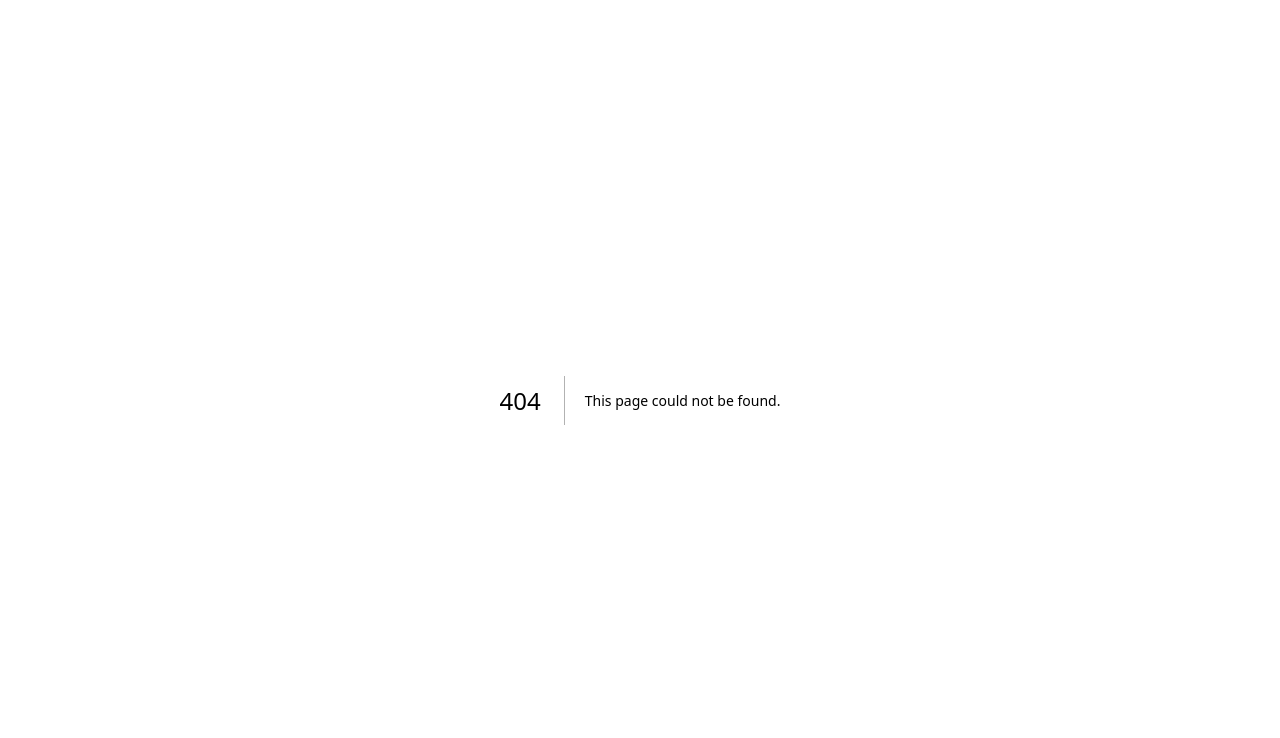
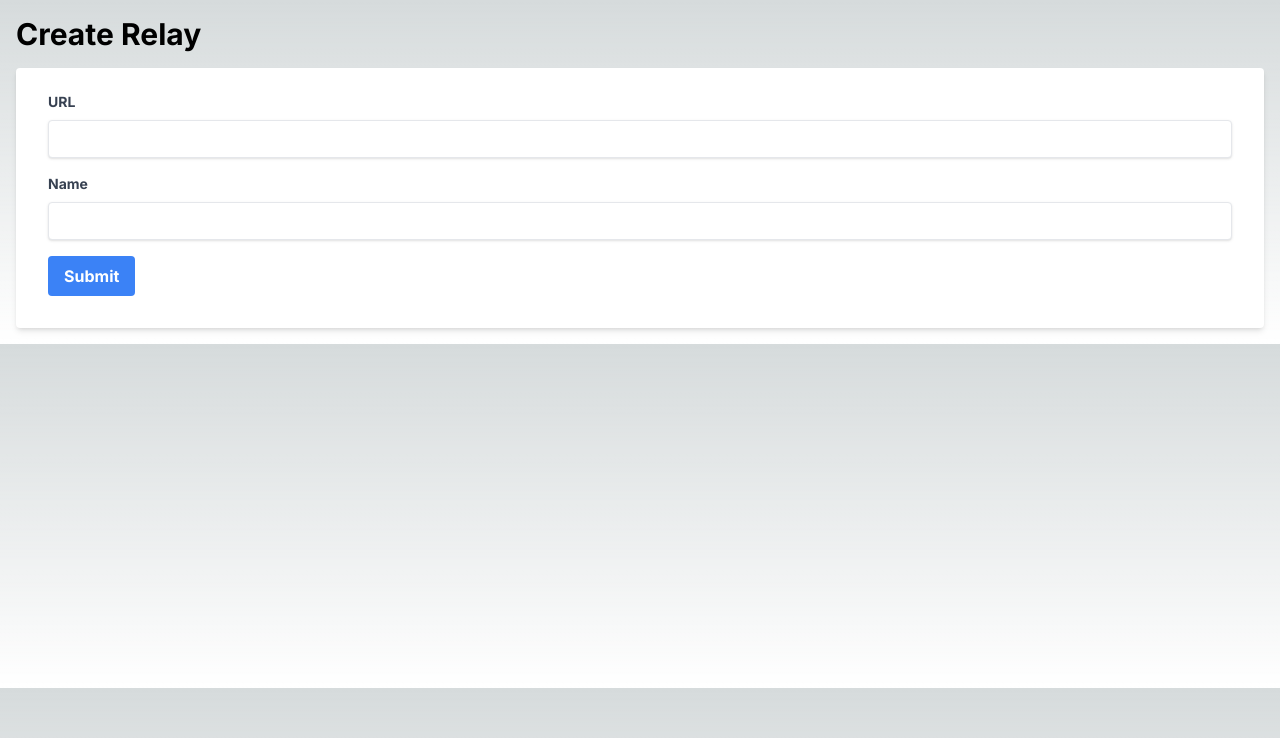
Before and after one commit to gregorygmwhite/nostr-relay-explorer, a Next.js app: page /relays/create in a window 1280 px wide. Before the commit this address had no page. Shown: the top 738 px of the page. Built offline with nearby package versions, Linux system fonts and the light colour scheme.

Commit message:
add ability to create relays

```diff
--- /dev/null
+++ b/app/api/relays/route.tsx
@@ -0,0 +1,28 @@
+// File: pages/api/relay.ts
+
+import { PrismaClient, Relay } from "@prisma/client";
+import { NextResponse } from 'next/server'
+
+const prisma = new PrismaClient();
+
+export async function POST(request: Request) {
+  const formData = await request.json()
+  const { url, name } = formData;
+
+    // Type-checking for body parameters
+    if (typeof url !== 'string' || typeof name !== 'string') {
+      return new Response('Invalid data provided', {
+        status: 400,
+      })
+    }
+
+    const newRelay: Relay = await prisma.relay.create({
+      data: {
+        url,
+        name,
+        registered_at: new Date()
+      },
+    });
+
+  return NextResponse.json(newRelay)
+}
--- /dev/null
+++ b/app/relays/create/page.tsx
@@ -0,0 +1,71 @@
+'use client'
+
+import { useState, FormEvent } from 'react';
+import { useRouter } from 'next/navigation';
+import urls from '@/config/urls';
+
+const RelayForm: React.FC = () => {
+  const router = useRouter();
+  const [url, setUrl] = useState<string>('');
+  const [name, setName] = useState<string>('');
+
+  const handleSubmit = async (event: FormEvent) => {
+    event.preventDefault();
+
+    const res = await fetch(urls.apis.relays, {
+      method: 'POST',
+      headers: { 'Content-Type': 'application/json' },
+      body: JSON.stringify({ url, name }),
+    });
+
+    if (res.status === 200) {
+      router.push(urls.pages.relays);
+    } else {
+      alert('Failed to create relay');
+    }
+  };
+
+  return (
+    <div className="max-w-screen-xl mx-auto px-4">
+        <div className="mt-4">
+            <h1 className="text-3xl font-bold mb-4">Create Relay</h1>
+            <form className="bg-white shadow-md rounded px-8 pt-6 pb-8 mb-4" onSubmit={handleSubmit}>
+            <div className="mb-4">
+                <label className="block text-gray-700 text-sm font-bold mb-2" htmlFor="url">
+                    URL
+                </label>
+                <input
+                    className="shadow appearance-none border rounded w-full py-2 px-3 text-gray-700 leading-tight focus:outline-none focus:shadow-outline"
+                    id="url"
+                    type="text"
+                    value={url}
+                    onChange={(e) => setUrl(e.target.value)}
+                    required
+                    />
+            </div>
+            <div className="mb-4">
+                <label className="block text-gray-700 text-sm font-bold mb-2" htmlFor="name">
+                    Name
+                </label>
+                <input
+                    className="shadow appearance-none border rounded w-full py-2 px-3 text-gray-700 leading-tight focus:outline-none focus:shadow-outline"
+                    id="name"
+                    type="text"
+                    onChange={(e) => setName(e.target.value)}
+                    />
+            </div>
+            <div className="flex items-center justify-between">
+                <button
+                    className="bg-blue-500 hover:bg-blue-700 text-white font-bold py-2 px-4 rounded focus:outline-none focus:shadow-outline"
+                    type="submit"
+                    >
+                    Submit
+                </button>
+            </div>
+            </form>
+        </div>
+    </div>
+  );
+}
+
+export default RelayForm;
--- a/app/relays/page.tsx
+++ b/app/relays/page.tsx
@@ -1,4 +1,6 @@
 import { PrismaClient, Prisma } from "@prisma/client";
+import Link from 'next/link';
+import urls from '@/config/urls';
 
 export default async function RelayListPage({ relays }: {relays: DatabaseResponse }) {
   const prisma = new PrismaClient();
@@ -6,10 +8,18 @@ export default async function RelayListPage({ relays }: {relays: DatabaseRespons
 
   return (
     <div className="max-w-screen-xl mx-auto px-4">
-      <h1 className="text-3xl font-bold underline text-center mt-4">Nostr Relay Explorer</h1>
-
       <div className="mt-4">
-        <h2 className="text-2xl font-bold mb-2">Relays</h2>
+        <div className="flex justify-between items-center">
+          <h1 className="text-3xl font-bold mt-4">Relays</h1>
+          <Link
+            href={urls.pages.createRelay}
+            className="nline-block px-6 py-3 text-xs font-medium leading-6 text-center text-white uppercase transition bg-blue-700 rounded shadow ripple hover:shadow-lg hover:bg-blue-800 focus:outline-none"
+            >
+              Create Relay
+          </Link>
+        </div>
+      </div>
+      <div className="mt-4">
         {relays.map((relay: Prisma.Relay) => (
           <div key={relay.id} className="border p-4 mt-2 rounded-md">
             <h3 className="font-bold text-xl">{relay.name}</h3>
--- a/config/urls.tsx
+++ b/config/urls.tsx
@@ -1,5 +1,12 @@
 const urls = {
-    home: '/',
+    pages: {
+        home: '/',
+        relays: '/relays',
+        createRelay: '/relays/create',
+    },
+    apis: {
+        relays: '/api/relays',
+    }
 }
 
 export default urls;
--- a/prisma/seed.ts
+++ b/prisma/seed.ts
@@ -23,7 +23,7 @@ async function main() {
       url: 'wss://relay.damus.io',
       name: 'Damus',
       metadata: {},
-      registeredAt: yesterday,
+      registered_at: yesterday,
     },
   })
 }
```
Also changed, not shown: 2 other files (tests, documents, lock files or other folders).
